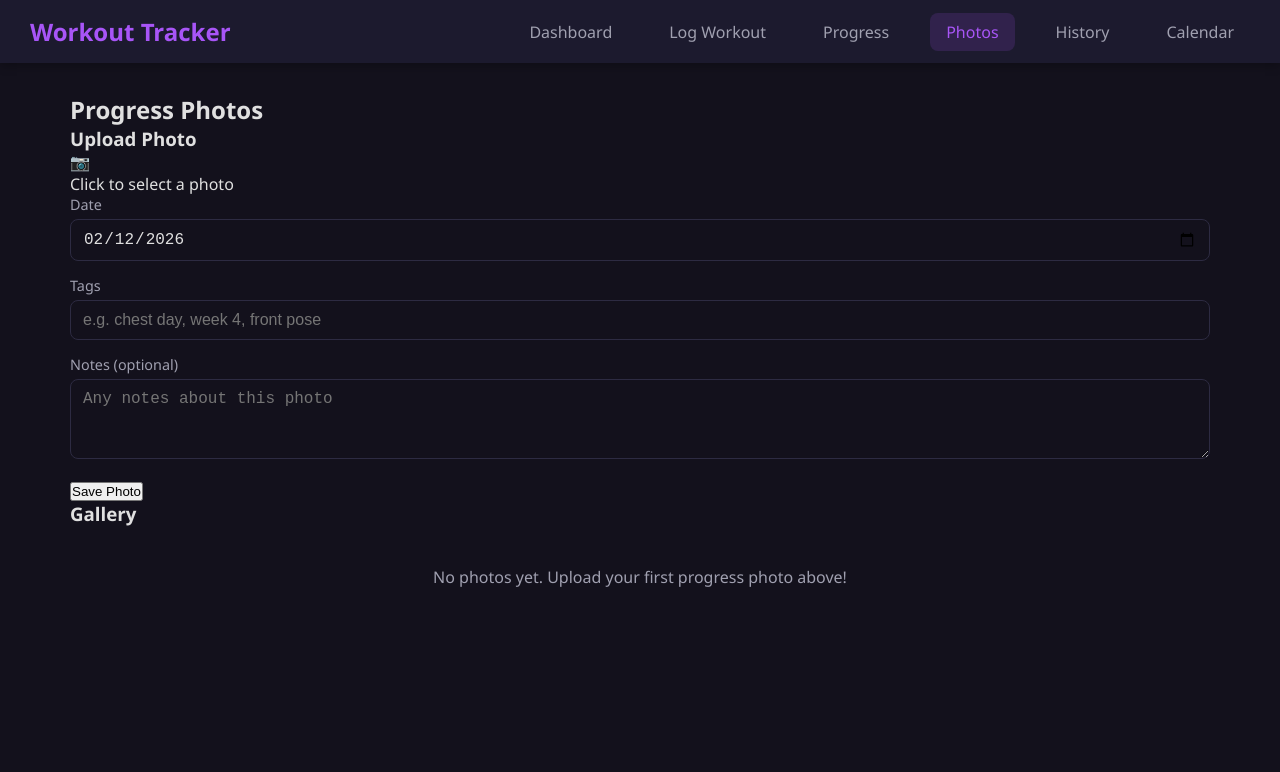
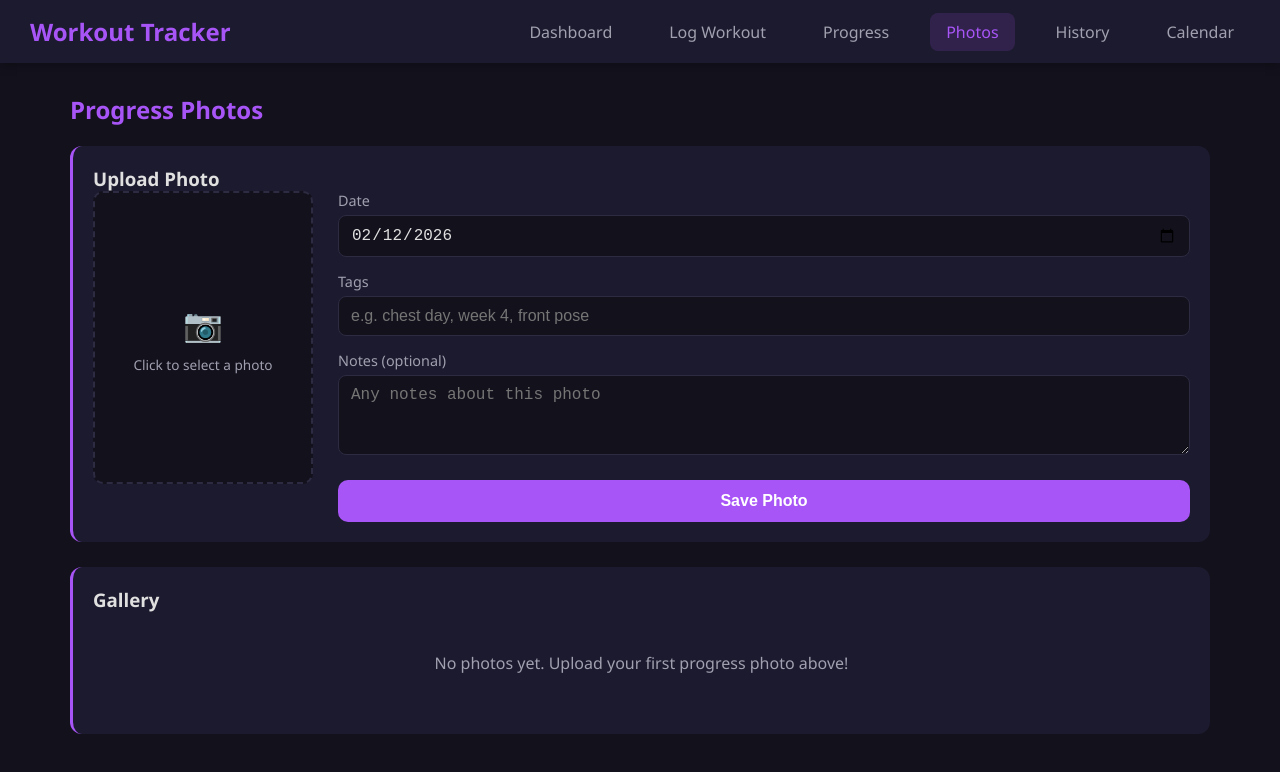
Before and after one commit to McKwakkle/workout-tracker, a React (Create React App) app: page /photos in a window 1280 px wide. Shown: the top 772 px of the page. Built offline with nearby package versions, Linux system fonts and the light colour scheme.

Commit message:
Add photo page styles with upload and comparison features

```diff
--- a/src/App.css
+++ b/src/App.css
@@ -710,3 +710,295 @@ empty-state strong {
   font-style: italic;
   padding: 20px 0;
 }
+
+/*Photo page*/
+
+.photo-page {
+  max-width: 1000px;
+  margin: 0 auto;
+}
+
+.photos-page h2 {
+  margin-bottom: 20px;
+  color: #a855f7;
+}
+
+.photo-page h3 {
+  color: #c084fc;
+  margin-bottom: 15px;
+}
+
+.photo-upload-section {
+  background-color: #1c1a2e;
+  padding: 20px;
+  border-radius: 12px;
+  margin-bottom: 25px;
+  border-left: 3px solid #a855f7;
+}
+
+.upload-form {
+  display: flex;
+  gap: 25px;
+  align-items: flex-start;
+}
+
+.upload-left {
+  flex: 0 0 220px;
+}
+
+.upload-right {
+  flex: 1;
+}
+
+.upload-area {
+  width: 100%;
+  aspect-ratio: 3/4;
+  background-color: #13111c;
+  border: 2px dashed #2d2b42;
+  border-radius: 10px;
+  display: flex;
+  align-items: center;
+  justify-content: center;
+  cursor: pointer;
+  overflow: hidden;
+  transition: border-color 0.3s ease;
+}
+
+.upload-preview {
+  width: 100%;
+  height: 100%;
+  object-fit: cover;
+}
+
+.upload-placeholder {
+  text-align: center;
+  color: #a0a0b0;
+  padding: 20px;
+}
+
+.upload-icon {
+  display: block;
+  font-size: 2rem;
+  margin-bottom: 10px;
+}
+
+.upload-placeholder p {
+  font-size: 0.85rem;
+}
+
+.btn-save-photo {
+  width: 100%;
+  padding: 12px;
+  background-color: #a855f7;
+  color: white;
+  border: none;
+  border-radius: 10px;
+  font-size: 1rem;
+  font-weight: 600;
+  cursor: pointer;
+  transition: background-color 0.3s ease;
+  margin-top: 5px;
+}
+
+.btn-save-photo:hover {
+  background-color: #9333ea;
+}
+
+.compare-toggle {
+  margin-bottom: 20px;
+  text-align: right;
+}
+
+.btn-compare-toggle {
+  padding: 9px 20px;
+  background-color: rgba(168, 85, 247, 0.1);
+  color: #a855f7;
+  border: 1px solid #a855f7;
+  border-radius: 8px;
+  cursor: pointer;
+  font-size: 0.9rem;
+  transition: all 0.3s ease;
+}
+
+.btn-compare-toggle:hover {
+  background-color: rgba(168, 85, 247, 0.2);
+}
+
+.btn-compare-taggle.active {
+  background-color: #a855f7;
+  color: white;
+}
+
+.comparison-view {
+  background-color: #1c1a2e;
+  padding: 20px;
+  border-radius: 12px;
+  margin-bottom: 25px;
+  border-left: 3px solid #a855f7;
+}
+
+.compare-instruction {
+  color: #a0a0b0;
+  font-size: 0.9rem;
+  margin-bottom: 15px;
+}
+
+.comparison-panels {
+  display: flex;
+  gap:20px;
+  max-width: 500px;
+  margin: 0 auto;
+}
+
+.compare-panel {
+  flex: 1;
+  background-color: #13111c;
+  border-radius: 10px;
+  overflow: hidden;
+  border: 1px solid #2d2b42;
+}
+
+.compare-photo {
+  width: 100%;
+  aspect-ratio: 3/4;
+  object-fit: cover;
+  display: block;
+}
+
+.compare-date {
+  color: #a0a0b0;
+  font-size: 0.85rem;
+  padding: 8px 12px 2px;
+}
+
+.compare-tags {
+  color: #a855f7;
+  font-size: 0.8rem;
+  padding: 0 12px 10px;
+}
+
+.compare-empty {
+  aspect-ratio: 3/4;
+  display: flex;
+  align-items: center;
+  justify-content: center;
+  color: #a0a0b0;
+  font-size: 0.9rem;
+  border: 2px dashed #2d2b42;
+  border-radius: 10px;
+}
+
+.photo-gallery {
+  background-color: #1c1a2e;
+  padding: 20px;
+  border-radius: 12px;
+  border-left: 3px solid #a855f7;
+}
+
+.gallery-grid {
+  display: grid;
+  grid-template-columns: repeat(auto-fill, minmax(180px, 1fr));
+  gap: 15px;
+}
+
+.gallery-card {
+  background-color: #13111c;
+  border-radius: 10px;
+  overflow: hidden;
+  border: 1px solid #2d2b42;
+  position: relative;
+  transition: border-color 0.3s ease, transform 0.2s ease;
+}
+
+.gallery-card:hover {
+  border-color: #a855f7;
+}
+
+.gallery-card.selectable:hover {
+  transform: scale(1.02);
+}
+
+.gallery-card.selected {
+  border-color: #a855f7;
+  box-shadow: 0 0 0 2px rgba(168, 85, 247, 0.4);
+}
+
+.compare-badge {
+  position: absolute;
+  top: 8px;
+  left: 8px;
+  background-color: #a855f7;
+  color: white;
+  width: 26px;
+  height: 26px;
+  border-radius: 50%;
+  display: flex;
+  align-items: center;
+  justify-content: center;
+  font-size: 0.8rem;
+  font-weight: 700;
+  z-index: 1;
+}
+
+.gallery-photo {
+  width: 100%;
+  aspect-ratio: 3/4;
+  object-fit: cover;
+  display: block;
+}
+
+.gallery-info {
+  padding: 10px 12px;
+}
+
+.gallery-date {
+  display: block;
+  color: #a0a0b0;
+  font-size: 0.8rem;
+  margin-bottom: 4px;
+}
+
+.gallery-tags {
+  display: block;
+  color: #a855f7;
+  font-size: 0.75rem;
+  margin-bottom: 4px;
+}
+
+.gallery-notes {
+  color: #a0a0b0;
+  font-size: 0.75rem;
+  font-style: italic;
+  margin: 0;
+  display: -webkit-box;
+  -webkit-line-clamp: 2;
+  -webkit-box-orient: vertical;
+  overflow: hidden;
+}
+
+.btn-delete-photo {
+  position: absolute;
+  top: 6px;
+  right: 6px;
+  background-color: rgba(239, 68, 68, 0.85);
+  border: none;
+  color: white;
+  width: 26px;
+  height: 26px;
+  border-radius: 50%;
+  font-size: 0.7rem;
+  cursor: pointer;
+  display: flex;
+  align-items: center;
+  justify-content: center;
+  opacity: 0;
+  transition: opacity 0.2s ease, background-color 0.2s ease;
+}
+
+.gallery-card:hover .btn-delete-photo {
+  opacity: 1;
+}
+
+.btn-delete-photo:hover {
+  background-color: #ef4444;
+}
```
